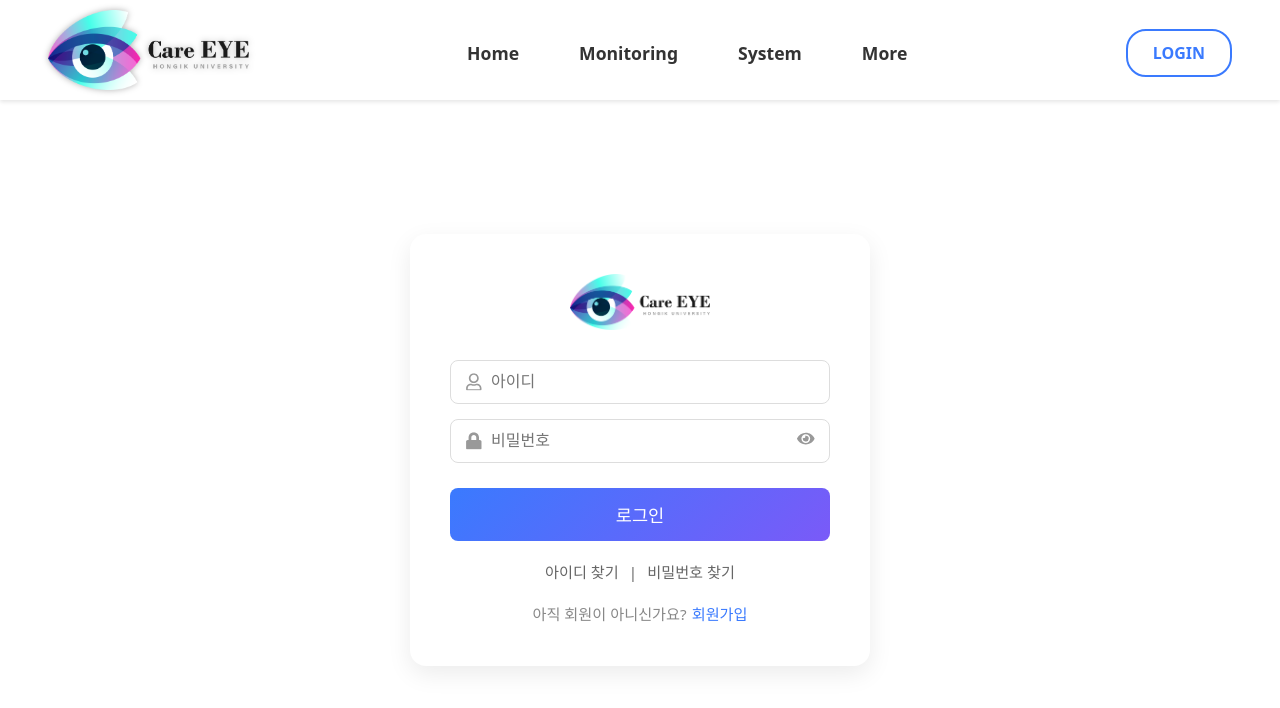
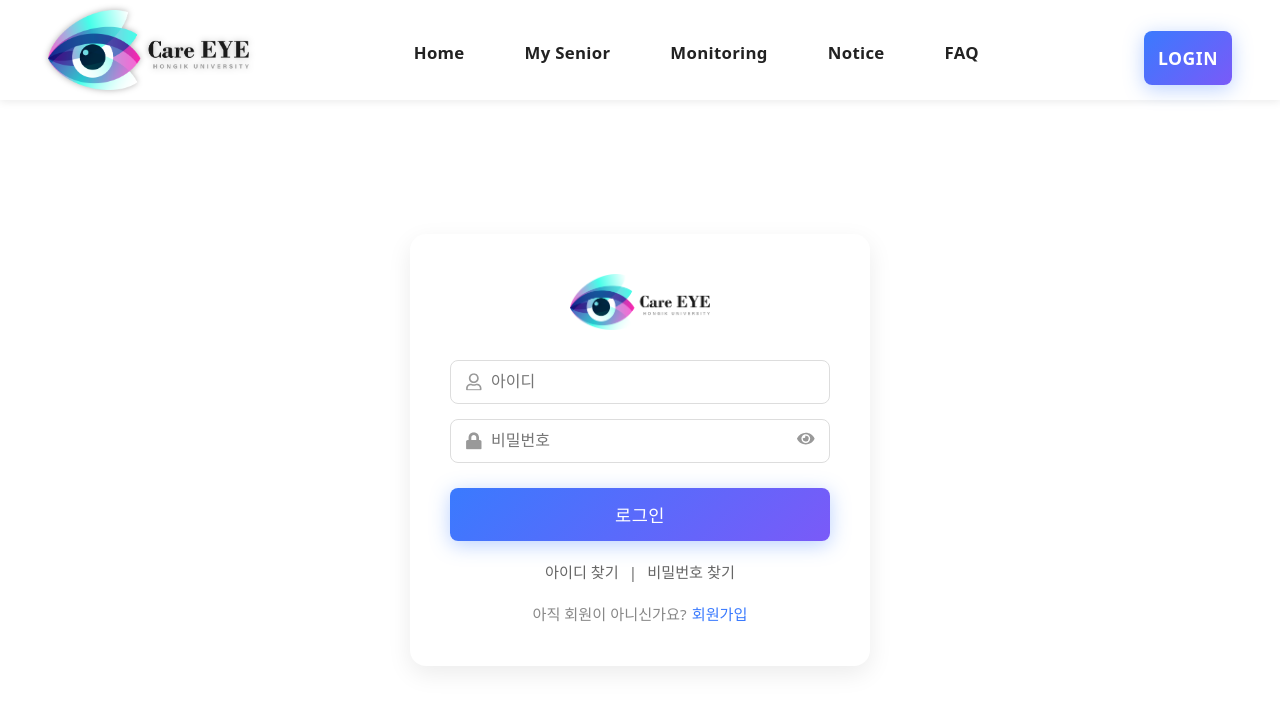
Before and after one commit to hoho715-park/careeye_frontend, a React (Vite) app in the folder careeye/: page /login in a window 1280 px wide. Shown: the top 708 px of the page. Built offline with nearby package versions, Linux system fonts and the light colour scheme.

Commit message:
Style: 로그인 버튼 hover 시 가시성 및 발광 효과 개선

```diff
--- a/careeye/src/components/Header.jsx
+++ b/careeye/src/components/Header.jsx
@@ -1,10 +1,10 @@
 import React, { useState } from "react";
 import { Link } from "react-router-dom";
 import "../styles/Header.css";
-import { FaBars, FaTimes } from "react-icons/fa";
 
 const Header = () => {
   const [menuOpen, setMenuOpen] = useState(false);
+  const toggleMenu = () => setMenuOpen(!menuOpen);
 
   return (
     <header className="menubar-container">
@@ -16,36 +16,56 @@ const Header = () => {
       </div>
 
       {/* 중앙 메뉴 */}
-      <nav className="menubar-center">
+      <nav className={`menubar-center ${menuOpen ? "open" : ""}`}>
         <ul>
-          <li><Link to="/">Home</Link></li>
-          <li><Link to="/monitoring">Monitoring</Link></li>
-          <li><Link to="/system">System</Link></li>
-          <li><Link to="/more">More</Link></li>
+          <li>
+            <Link to="/" onClick={() => setMenuOpen(false)}>
+              Home
+            </Link>
+          </li>
+          <li>
+            <Link to="/my-senior" onClick={() => setMenuOpen(false)}>
+              My Senior
+            </Link>
+          </li>
+          <li>
+            <Link to="/monitoring" onClick={() => setMenuOpen(false)}>
+              Monitoring
+            </Link>
+          </li>
+          <li>
+            <Link to="/notice" onClick={() => setMenuOpen(false)}>
+              Notice
+            </Link>
+          </li>
+          <li>
+            <Link to="/faq" onClick={() => setMenuOpen(false)}>
+              FAQ
+            </Link>
+          </li>
+          <li className="mobile-login">
+            <Link
+              to="/login"
+              className="login-button"
+              onClick={() => setMenuOpen(false)}
+            >
+              LOGIN
+            </Link>
+          </li>
         </ul>
       </nav>
 
       {/* 오른쪽 로그인 버튼 */}
       <div className="menubar-right">
-        <Link to="/login" className="header-login-button">
+        <Link to="/login" className="login-button">
           LOGIN
         </Link>
-        <div className="hamburger" onClick={() => setMenuOpen(true)}>
-          <FaBars />
+
+        {/* 햄버거 버튼 */}
+        <div className="hamburger" onClick={toggleMenu}>
+          {menuOpen ? "✕" : "☰"}
         </div>
       </div>
-
-      {/* 모바일 메뉴 */}
-      {menuOpen && (
-        <div className="mobile-menu">
-          <FaTimes className="close-btn" onClick={() => setMenuOpen(false)} />
-          <Link to="/" onClick={() => setMenuOpen(false)}>Home</Link>
-          <Link to="/monitoring" onClick={() => setMenuOpen(false)}>Monitoring</Link>
-          <Link to="/system" onClick={() => setMenuOpen(false)}>System</Link>
-          <Link to="/more" onClick={() => setMenuOpen(false)}>More</Link>
-          <Link to="/login" onClick={() => setMenuOpen(false)}>LOGIN</Link>
-        </div>
-      )}
     </header>
   );
 };
--- a/careeye/src/styles/Header.css
+++ b/careeye/src/styles/Header.css
@@ -8,7 +8,7 @@
   padding: 10px 3rem;
   height: 100px;
   background-color: #ffffff;
-  box-shadow: 0 2px 4px rgba(0, 0, 0, 0.1);
+  box-shadow: 0 2px 8px rgba(0, 0, 0, 0.08);
   position: fixed;
   width: 100%;
   top: 0;
@@ -50,15 +50,16 @@
 
 .menubar-center a {
   text-decoration: none;
-  color: #333;
+  color: #222;
   font-weight: 600;
-  font-size: 1.1rem;
-  transition: color 0.2s ease;
+  font-size: 1.05rem;
+  letter-spacing: 0.3px;
+  transition: color 0.25s ease;
   white-space: nowrap;
 }
 
 .menubar-center a:hover {
-  color: #3A7AFE;
+  color: #3a7afe;
 }
 
 /* ================================
@@ -66,79 +67,77 @@
 ================================ */
 .menubar-right {
   display: flex;
-  justify-content: flex-end;
   align-items: center;
+  gap: 20px;
 }
 
-.header-login-button {
-  padding: 10px 25px;
-  border-radius: 20px;
-  border: 2px solid #3A7AFE;
-  background-color: transparent;
-  color: #3A7AFE;
-  font-weight: 600;
+/* 🚀 로그인 버튼 디자인 (시각 개선 버전) */
+.login-button {
+  position: relative;
+  padding: 10px 28px;
+  border: none;
+  border-radius: 14px;
+  background: linear-gradient(135deg, #3a7afe, #6a5af8);
+  color: #ffffff;
+  font-weight: 700;
+  font-size: 1rem;
+  letter-spacing: 0.5px;
   text-decoration: none;
-  font-size: 1rem;
+  box-shadow: 0 4px 20px rgba(58, 122, 254, 0.35);
   transition: all 0.3s ease;
-  white-space: nowrap;
+  cursor: pointer;
+  overflow: hidden;
 }
 
-.header-login-button:hover {
-  background-color: #3A7AFE;
-  color: white;
+/* ✨ hover 시 명확한 텍스트 + 은은한 빛 강조 */
+.login-button:hover {
+  background: linear-gradient(135deg, #4c8dff, #7b6dfc);
+  box-shadow: 0 0 25px rgba(58, 122, 254, 0.55);
+  transform: translateY(-2px);
+  color: #ffffff; /* 텍스트 색 유지 */
+  filter: brightness(1.1);
+}
+
+/* 클릭 시 눌림 효과 */
+.login-button:active {
+  transform: scale(0.97);
+  box-shadow: 0 0 15px rgba(58, 122, 254, 0.4);
+}
+
+/* ✨ 내부 반사광 효과 (부드럽게 조정) */
+.login-button::before {
+  content: "";
+  position: absolute;
+  top: -60%;
+  left: -60%;
+  width: 220%;
+  height: 220%;
+  background: radial-gradient(
+    circle at center,
+    rgba(255, 255, 255, 0.15),
+    transparent 70%
+  );
+  opacity: 0;
+  transition: opacity 0.4s ease;
+}
+
+.login-button:hover::before {
+  opacity: 0.7;
 }
 
 /* ================================
-   햄버거 버튼 (기본 숨김)
+   햄버거 버튼
 ================================ */
 .hamburger {
   display: none;
-  font-size: 28px;
+  font-size: 2rem;
   cursor: pointer;
-  color: #333;
+  color: #3a7afe;
+  user-select: none;
 }
 
 /* ================================
-   모바일 메뉴 (오버레이)
-================================ */
-.mobile-menu {
-  position: fixed;
-  top: 0;
-  left: 0;
-  width: 100%;
-  height: 100%;
-  background-color: rgba(255, 255, 255, 0.98);
-  display: flex;
-  flex-direction: column;
-  justify-content: center;
-  align-items: center;
-  gap: 25px;
-  z-index: 999;
-  transition: all 0.3s ease;
-}
-
-.mobile-menu a {
-  font-size: 1.4rem;
-  font-weight: 600;
-  color: #333;
-  text-decoration: none;
-}
-
-.mobile-menu a:hover {
-  color: #3A7AFE;
-}
-
-.close-btn {
-  position: absolute;
-  top: 30px;
-  right: 30px;
-  font-size: 32px;
-  color: #333;
-  cursor: pointer;
-}
-
-/* ================================
-   반응형 설정
+   반응형 (모바일)
 ================================ */
 @media (max-width: 1024px) {
   .menubar-container {
@@ -156,26 +155,58 @@
 }
 
 @media (max-width: 768px) {
-  /* ✅ 메뉴 숨기기 */
   .menubar-center {
+    position: fixed;
+    top: 0;
+    left: 0;
+    height: 100vh;
+    width: 100%;
+    background-color: rgba(255, 255, 255, 0.98);
+    backdrop-filter: blur(10px);
+    transform: translateY(-100%);
+    transition: transform 0.4s ease;
+    display: flex;
+    justify-content: center;
+    align-items: center;
+  }
+
+  .menubar-center.open {
+    transform: translateY(0);
+  }
+
+  .menubar-center ul {
+    flex-direction: column;
+    gap: 25px;
+  }
+
+  .mobile-login {
+    display: block;
+    margin-top: 20px;
+  }
+
+  .menubar-right .login-button {
     display: none;
   }
 
-  /* ✅ 햄버거 버튼 보이기 */
   .hamburger {
     display: block;
-  }
-
-  .menubar-container {
-    padding: 10px 1.5rem;
-    height: 80px;
   }
 
   .menubar-logo img {
     height: 60px;
   }
+}
 
-  .header-login-button {
-    display: none; /* ✅ 로그인 버튼도 햄버거 안으로 이동 */
+/* 모바일 전용 로그인 버튼 숨김 (기본 상태에서는 보이지 않게) */
+.mobile-login {
+  display: none;
+}
+
+@media (max-width: 768px) {
+  .mobile-login {
+    display: block;
+  }
+  .menubar-right .login-button {
+    display: none;
   }
 }
```
